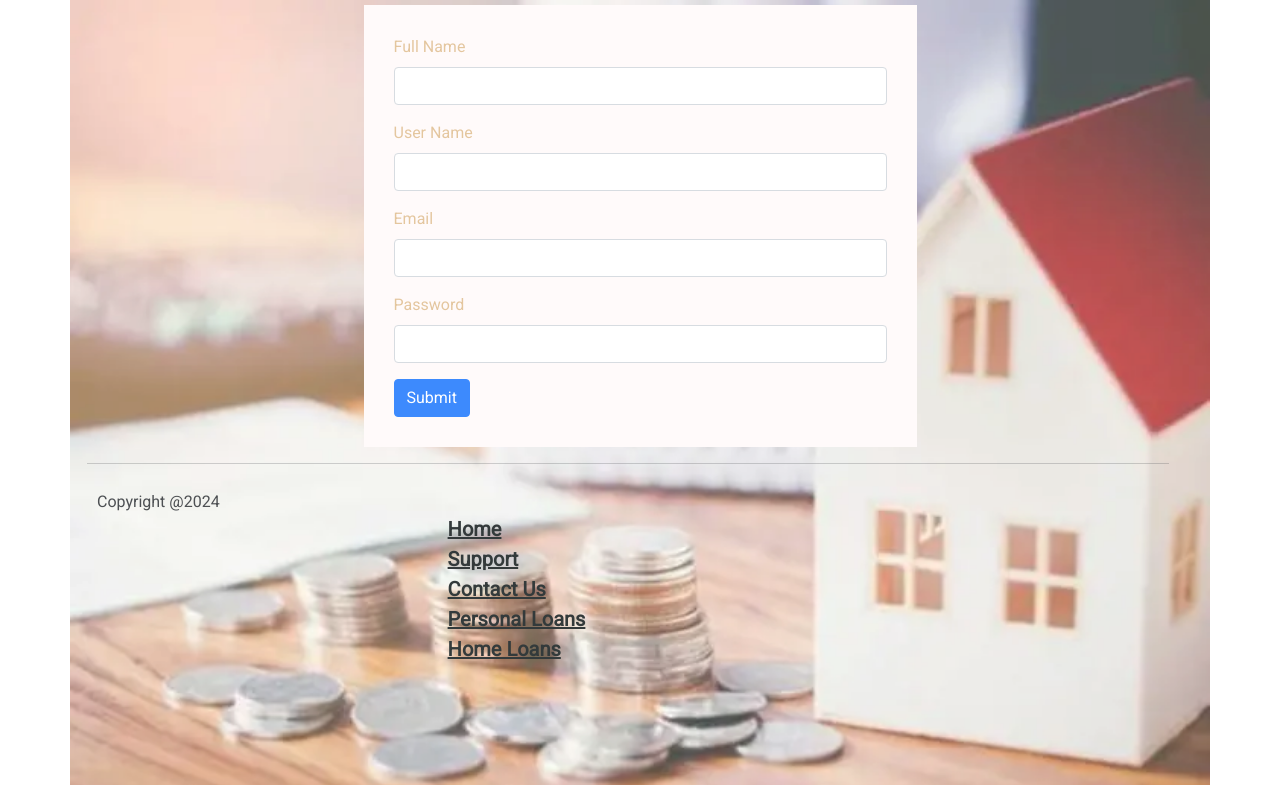
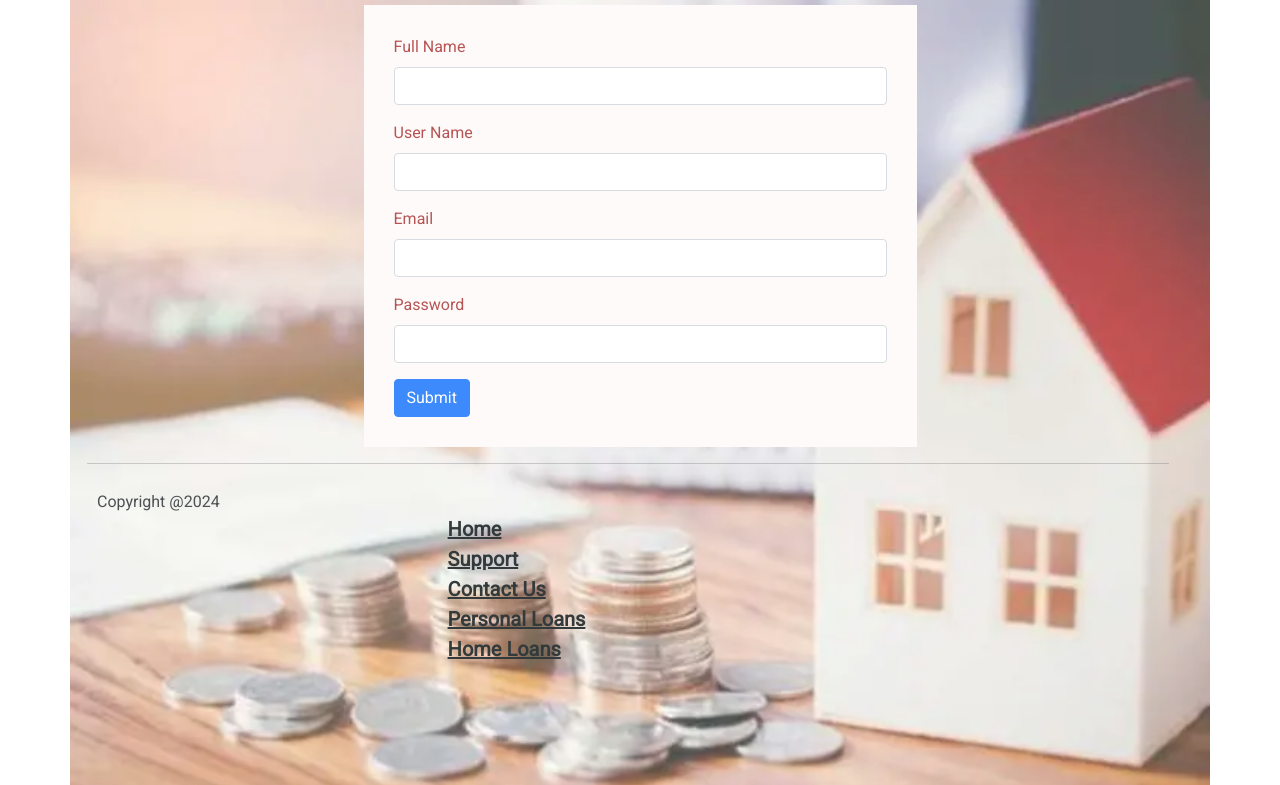
Before and after one commit to tahyd/loans_python_flask_app, a Flask app: page /signup in a window 1280 px wide. Shown: the part 75-860 px from the top of the page. Run offline with Flask 3, Linux system fonts and the light colour scheme.

Commit message:
style is changed

```diff
--- a/static/css/style.css
+++ b/static/css/style.css
@@ -76,7 +76,7 @@ footer{
 
 }
 .login-form label{
-    color: burlywood;
+    color: brown;
 }
 .form-check{
     display: inline;
```
